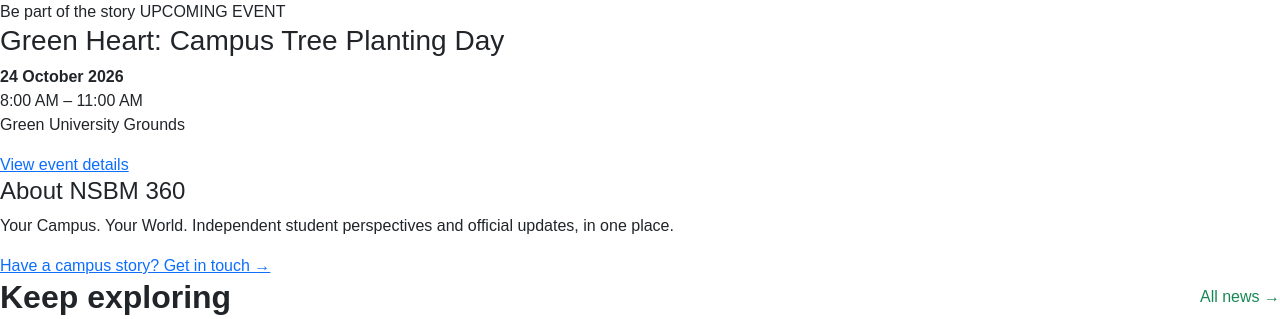
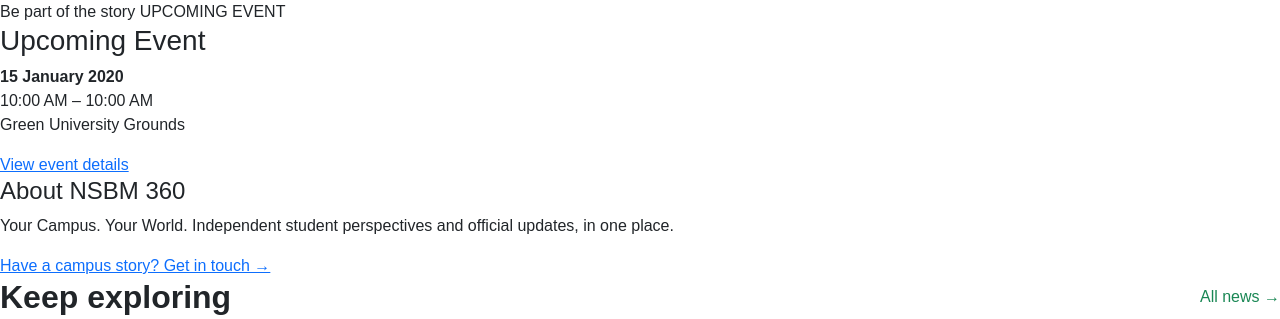
Before and after one commit to dulakshana-rukshan/NSBM_360, a PHP site: page /pages/news_details.php in a window 1280 px wide. Shown: the part 526-845 px from the top of the page. Run offline with PHP 8.4, Linux system fonts and the light colour scheme; tables that the repository leaves empty hold one stand-in row (values such as "Sample post"); some libraries are stand-ins or nearby versions.

Commit message:
Add news details fix by sadika

```diff
--- a/pages/news_details.php
+++ b/pages/news_details.php
@@ -47,7 +47,14 @@ $pageTitle = htmlspecialchars($row['title']) . ' | NSBM 360';
 // Include modular header and navbar
 include __DIR__ . '/../includes/header.php';
 include __DIR__ . '/../includes/navbar.php';
-
+$event = null;
+try {
+    $eventSql = "SELECT * FROM events ORDER BY event_date DESC LIMIT 1";
+    $eventStmt = $pdo->query($eventSql);
+    $event = $eventStmt->fetch(PDO::FETCH_ASSOC);
+} catch (\PDOException $e) {
+    $event = null;
+}
 // Safe fallbacks for display fields
 $authorName = !empty(trim($row['author_name'] ?? '')) ? $row['author_name'] : 'NSBM Editorial';
 $displayDate = !empty($row['published_at']) ? $row['published_at'] : ($row['created_at'] ?? date("Y-m-d H:i:s"));
@@ -98,19 +105,38 @@ $displayDate = !empty($row['published_at']) ? $row['published_at'] : ($row['crea
 
         <!-- Right Sidebar Column -->
         <aside class="sidebar">
-            <!-- Event Widget Card -->
-            <div
-class="sidebar-card event-card">
+            <!-- Event Widget Card (Dynamic) -->
+            <div class="sidebar-card event-card">
+                <?php if ($event): ?>
+                    <?php
+                        $eventName = htmlspecialchars($event['event_name'] ?? $event['title'] ?? 'Upcoming Event');
+                        $eventDate = !empty($event['event_date']) ? date('d F Y', strtotime($event['event_date'])) : 'TBA';
+                        $eventTime = (!empty($event['start_time']) && !empty($event['end_time'])) ? date('g:i A', strtotime($event['start_time'])) . ' – ' . date('g:i A', strtotime($event['end_time'])) : '';
+                        $eventLocation = htmlspecialchars($event['location'] ?? 'Green University Grounds');
+                        $eventImage = !empty($event['image']) ? $event['image'] : 'https://via.placeholder.com/300x160';
+                        $eventId = (int)($event['event_id'] ?? 1);
+                    ?>
                     <div class="event-card-img">
-                    <img src="https://via.placeholder.com/300x160" alt="Tree Planting">
+                        <img src="<?= htmlspecialchars($eventImage) ?>" alt="<?= $eventName ?>">
                     </div>
                     <div class="event-card-content">
                         <span class="be-part-title">Be part of the story</span>
                         <span class="upcoming-badge">UPCOMING EVENT</span>
-                    <h3>Green Heart: Campus Tree Planting Day</h3>
-                    <p><strong>24 October 2026</strong><br>8:00 AM – 11:00 AM<br>Green University Grounds</p>
-                    <a href="events.php" class="btn-green">View event details</a>
+                        <h3><?= $eventName ?></h3>
+                        <p>
+                            <strong><?= $eventDate ?></strong>
+                            <?php if ($eventTime): ?><br><?= $eventTime ?><?php endif; ?>
+                            <br><?= $eventLocation ?>
+                        </p>
+                        <a href="event_detail.php?id=<?= $eventId ?>" class="btn-green">View event details</a>
                     </div>
+                <?php else: ?>
+                    <div class="event-card-content">
+                        <span class="upcoming-badge">UPCOMING EVENT</span>
+                        <h3>No upcoming events right now</h3>
+                        <p>Stay tuned for campus happenings and announcements.</p>
+                    </div>
+                <?php endif; ?>
             </div>
 
             <!-- About Widget Card -->
```
Lines whose indentation alone changed are shown as unchanged.
